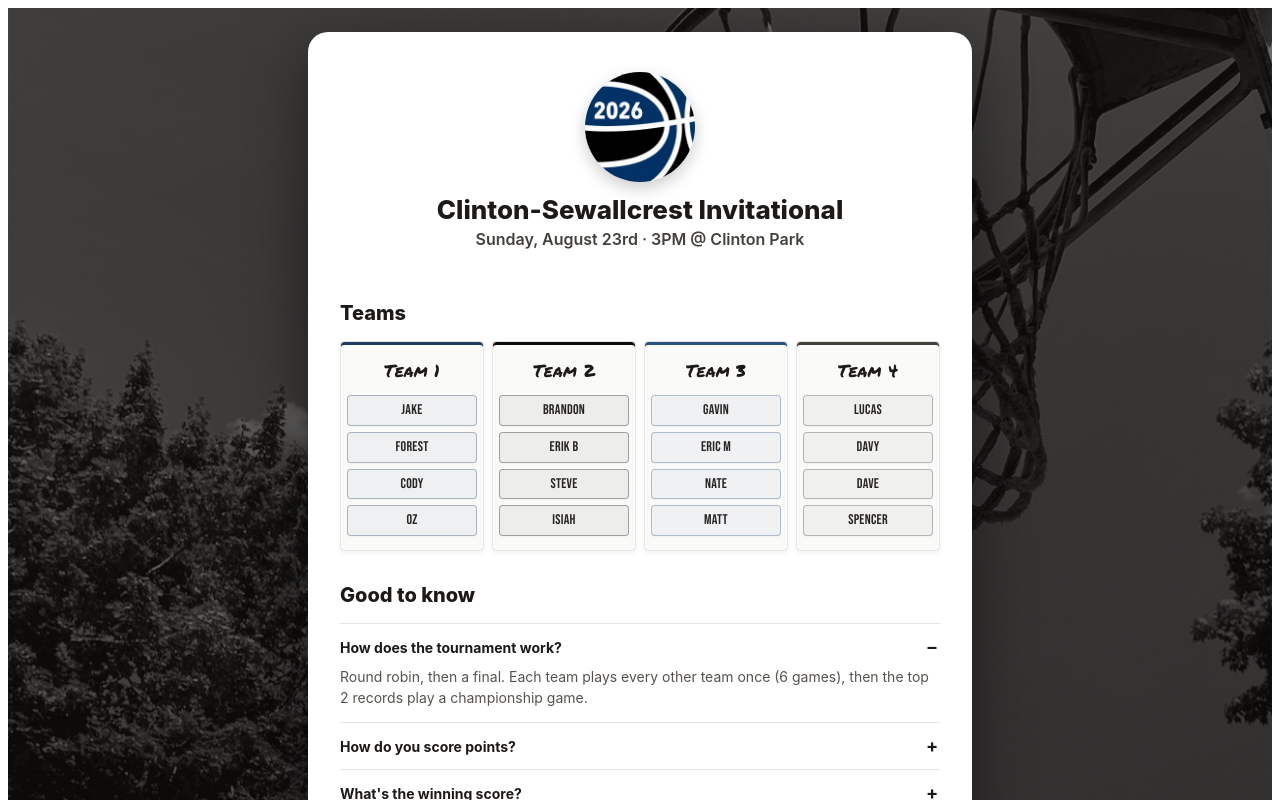
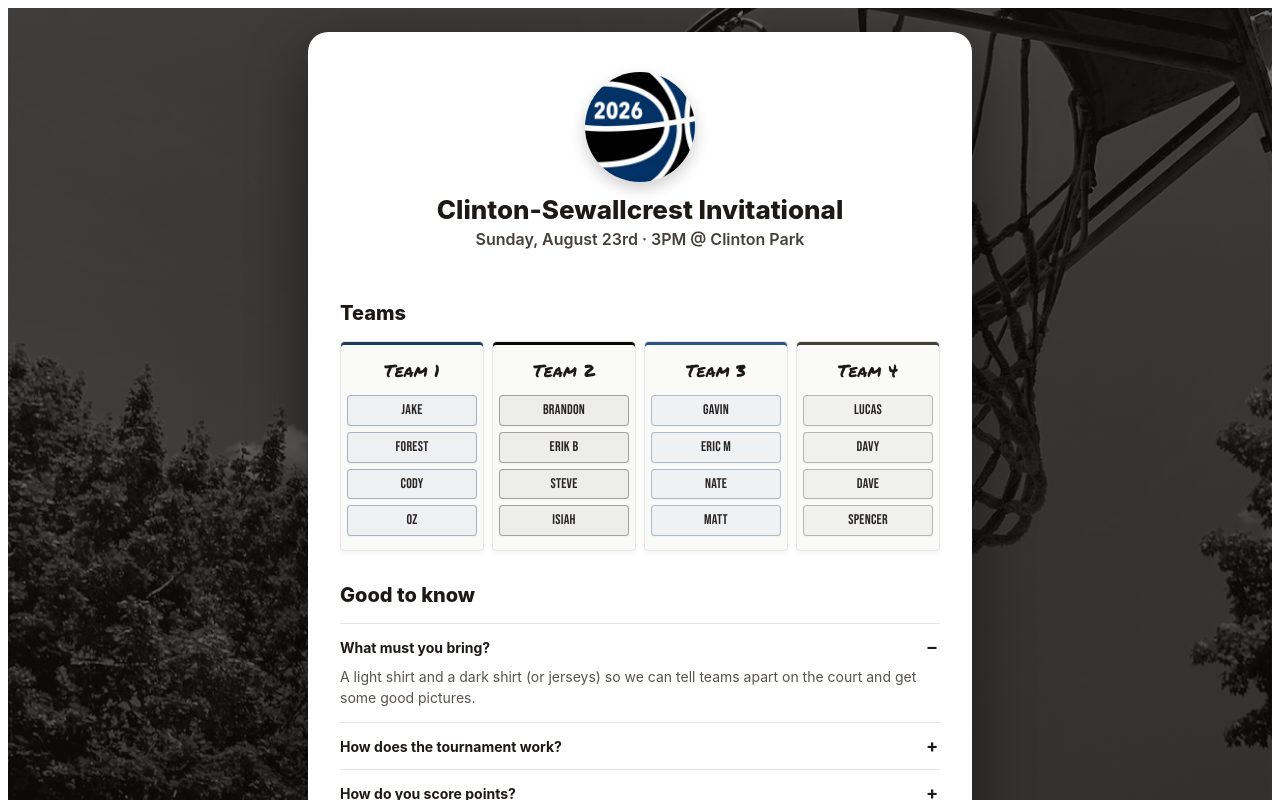
Before and after one commit to lvondd-sys/basketball-invite, a React (Vite) app: page / in a window 1280 px wide. Shown: the top 800 px of the page. Built offline with nearby package versions, Linux system fonts and the light colour scheme.

Commit message:
Update App.jsx

```diff
--- a/src/App.jsx
+++ b/src/App.jsx
@@ -32,6 +32,10 @@
 ];
 
 const FAQS = [
+  {
+    q: "What must you bring?",
+    a: "A light shirt and a dark shirt (or jerseys) so we can tell teams apart on the court and get some good pictures.",
+  },
   {
     q: "How does the tournament work?",
     a: "Round robin, then a final. Each team plays every other team once (6 games), then the top 2 records play a championship game.",
```
